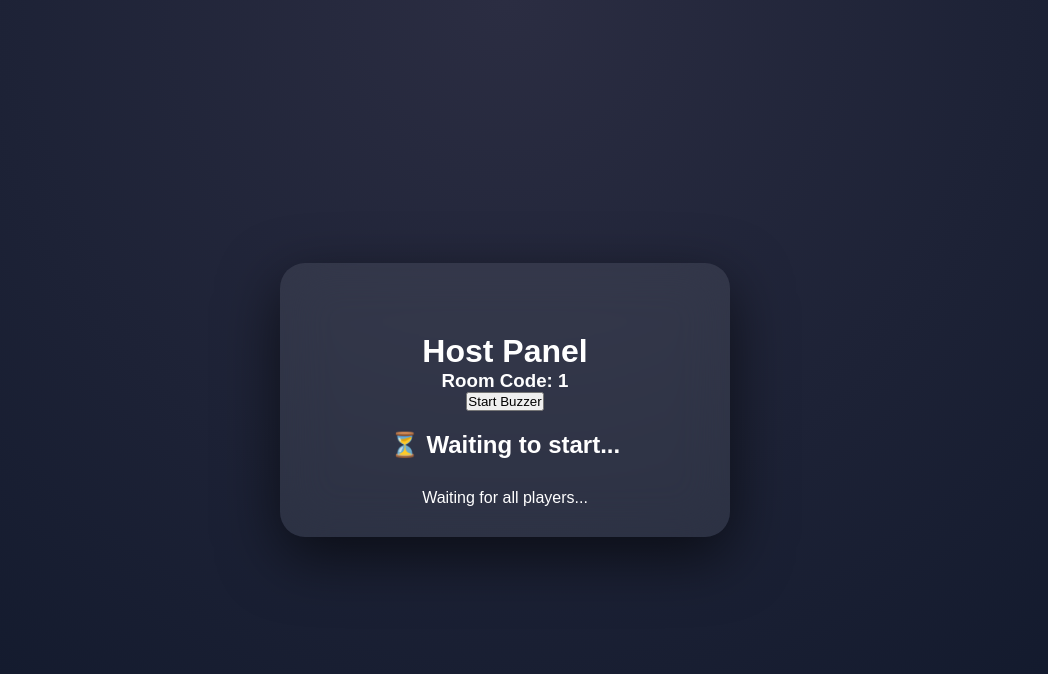
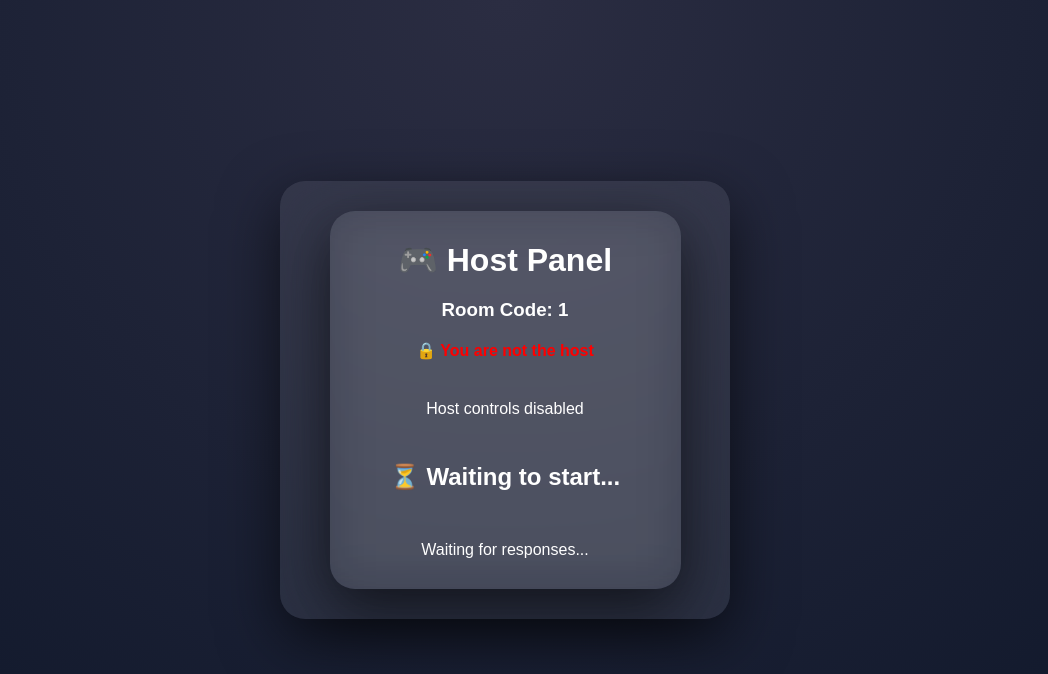
Before and after one commit to BhuvanMohan2005/Quiz-Buzzer-System, a React (Vite) app: page /host/1 in a window 1280 px wide. Shown: the top 674 px of the page, without its empty margins (135-1183 px from the left). Built offline with nearby package versions, Linux system fonts and the light colour scheme; no server answers; the database is empty.

Commit message:
Only one host per room

```diff
--- a/src/components/HostControls.jsx
+++ b/src/components/HostControls.jsx
@@ -5,16 +5,27 @@ export default function HostControls({ room }) {
 
   const startBuzzer = async () => {
     const roomRef = ref(db, `rooms/${room}`);
+    const snapshot = await get(roomRef);
+    const data = snapshot.val();
+
+    const savedKey = localStorage.getItem(`host_${room}`);
+
+    // 🔐 BLOCK UNAUTHORIZED HOST
+    if (!data || data.hostKey !== savedKey) {
+      alert("❌ You are not the host!");
+      return;
+    }
+
     const now = Date.now();
 
-    // ✅ RESET PLAYERS (NOT DELETE)
+    // ✅ RESET PLAYERS
     const playersRef = ref(db, `rooms/${room}/players`);
-    const snapshot = await get(playersRef);
+    const playersSnap = await get(playersRef);
 
-    if (snapshot.exists()) {
+    if (playersSnap.exists()) {
       const updates = {};
 
-      Object.keys(snapshot.val()).forEach((id) => {
+      Object.keys(playersSnap.val()).forEach((id) => {
         updates[`${id}/pressed`] = false;
         updates[`${id}/pressedAt`] = null;
       });
--- a/src/pages/Home.jsx
+++ b/src/pages/Home.jsx
@@ -1,6 +1,6 @@
 import { useState } from "react";
 import { useNavigate } from "react-router-dom";
-import { ref, get } from "firebase/database";
+import { ref, get,set } from "firebase/database";
 import { db } from "../firebase/config";
 
 export default function Home() {
@@ -25,10 +25,39 @@ export default function Home() {
     navigate(`/player/${cleanRoom}/${id}/${encodeURIComponent(name)}`);
   };
 
-  const host = () => {
-    const cleanRoom = room.trim().toLowerCase();
+  const host = async () => {
+  if (!room) return;
+
+  const cleanRoom = room.trim().toLowerCase();
+  const roomRef = ref(db, `rooms/${cleanRoom}`);
+
+  const snapshot = await get(roomRef);
+
+  // 🔐 Generate host key
+  const hostKey = Math.random().toString(36).substring(2, 10);
+
+  if (!snapshot.exists()) {
+    // 🆕 Create room
+    await set(roomRef, {
+      phase: "waiting",
+      hostKey
+    });
+
+    localStorage.setItem(`host_${cleanRoom}`, hostKey);
+
     navigate(`/host/${cleanRoom}`);
-  };
+  } else {
+    // ⚠️ Room exists → check if YOU are host
+    const data = snapshot.val();
+    const savedKey = localStorage.getItem(`host_${cleanRoom}`);
+
+    if (savedKey && savedKey === data.hostKey) {
+      navigate(`/host/${cleanRoom}`);
+    } else {
+      alert("❌ Room already has a host");
+    }
+  }
+};
 
   return (
     <div>
--- a/src/pages/HostPage.jsx
+++ b/src/pages/HostPage.jsx
@@ -2,7 +2,7 @@ import { useParams } from "react-router-dom";
 import HostControls from "../components/HostControls";
 import Leaderboard from "../components/Leaderboard";
 import { useEffect, useState } from "react";
-import { ref, onValue } from "firebase/database";
+import { ref, onValue, get } from "firebase/database";
 import { db } from "../firebase/config";
 
 export default function HostPage() {
@@ -12,8 +12,27 @@ export default function HostPage() {
   const [startTime, setStartTime] = useState(null);
   const [countdown, setCountdown] = useState(null);
   const [players, setPlayers] = useState([]);
+  const [isHost, setIsHost] = useState(false);
 
-  // 🔥 SINGLE ROOM LISTENER (ONLY ONE)
+  // 🔐 CHECK IF USER IS HOST
+  useEffect(() => {
+    const checkHost = async () => {
+      const snapshot = await get(ref(db, `rooms/${room}`));
+      const data = snapshot.val();
+
+      const savedKey = localStorage.getItem(`host_${room}`);
+
+      if (data && savedKey === data.hostKey) {
+        setIsHost(true);
+      } else {
+        setIsHost(false);
+      }
+    };
+
+    checkHost();
+  }, [room]);
+
+  // 🔥 ROOM LISTENER
   useEffect(() => {
     const roomRef = ref(db, `rooms/${room}`);
 
@@ -48,7 +67,7 @@ export default function HostPage() {
     });
   }, [room]);
 
-  // 🔥 COUNTDOWN (ONLY VISUAL)
+  // 🔥 COUNTDOWN (visual only)
   useEffect(() => {
     if (!startTime || phase !== "countdown") return;
 
@@ -71,20 +90,37 @@ export default function HostPage() {
   const answered = players.filter(p => p.pressedAt).length;
   const total = players.length;
 
-  const allAnswered = players.length > 0 && players.every(p => p.pressedAt);
-  const showLeaderboard = phase === "live" && players.some(p => p.pressedAt);
-
+  const showLeaderboard =
+    phase === "live" && players.some(p => p.pressedAt);
 
   return (
-    <div style={{ textAlign: "center", marginTop: "40px" }}>
-      <h1>Host Panel</h1>
+    <div className="container">
+
+      <h1>🎮 Host Panel</h1>
       <h3>Room Code: {room}</h3>
 
-      {/* 🎮 Controls */}
-      <HostControls room={room} />
+      {/* 👑 HOST STATUS */}
+      {isHost ? (
+        <p style={{ color: "#00ffcc", fontWeight: "bold" }}>
+          👑 You are the host
+        </p>
+      ) : (
+        <p style={{ color: "red", fontWeight: "bold" }}>
+          🔒 You are not the host
+        </p>
+      )}
+
+      {/* 🎮 CONTROLS */}
+      <div style={{ marginTop: "20px" }}>
+        {isHost ? (
+          <HostControls room={room} />
+        ) : (
+          <p>Host controls disabled</p>
+        )}
+      </div>
 
       {/* 🔥 STATUS */}
-      <div style={{ marginTop: "20px" }}>
+      <div style={{ marginTop: "25px" }}>
         {phase === "waiting" && <h2>⏳ Waiting to start...</h2>}
 
         {phase === "countdown" && countdown > 0 && (
@@ -92,25 +128,28 @@ export default function HostPage() {
         )}
 
         {phase === "live" && (
-          <h2 style={{ color: "green" }}>🚨 Buzzer Live</h2>
+          <h2 style={{ color: "#00ffcc" }}>🚨 Buzzer Live</h2>
         )}
       </div>
 
       {/* 📊 PROGRESS */}
       {phase !== "waiting" && (
         <div style={{ marginTop: "10px" }}>
-          <p>{answered} / {total} answered</p>
+          <p>
+            {answered} / {total} answered
+          </p>
         </div>
       )}
 
-      {/* 🏆 LEADERBOARD (ONLY AFTER ALL ANSWERED) */}
+      {/* 🏆 LEADERBOARD */}
       <div style={{ marginTop: "30px" }}>
-        {showLeaderboard? (
+        {showLeaderboard ? (
           <Leaderboard room={room} startTime={startTime} />
         ) : (
-          <p>Waiting for all players...</p>
+          <p>Waiting for responses...</p>
         )}
       </div>
+
     </div>
   );
 }
```
